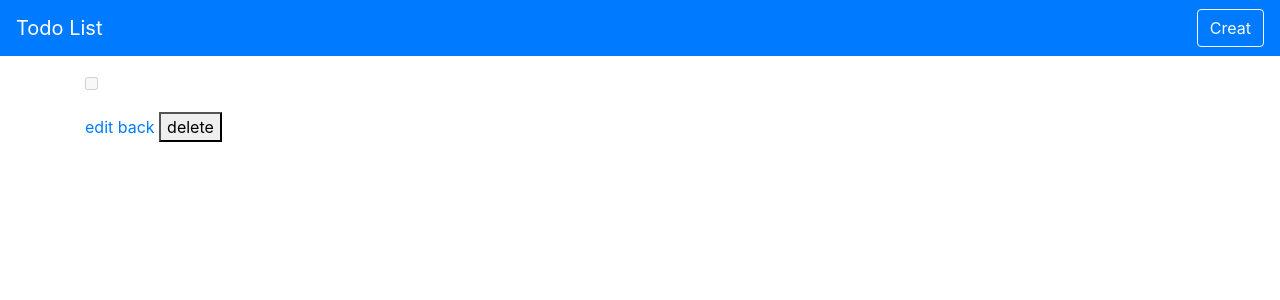
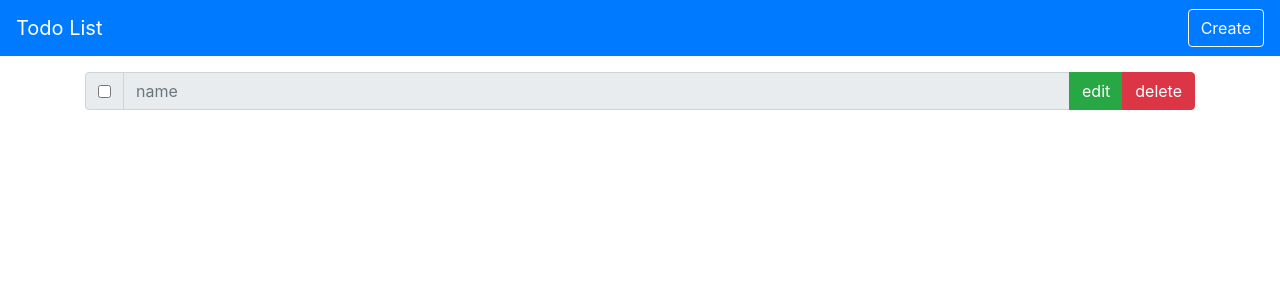
Before and after one commit to Chao69/Todo-List, a Node server app: page /todos/600000000000000000000001 in a window 1280 px wide. Shown: the top 300 px of the page. Run offline with Node 20, Linux system fonts and the light colour scheme; data that the repository does not hold is empty; some libraries are stand-ins or nearby versions.

Commit message:
feat: modify edit page/detail page ui

```diff
--- a/routes/modules/todos.js
+++ b/routes/modules/todos.js
@@ -3,7 +3,7 @@ const router = express.Router()
 const Todo = require('../../models/todo')
 
 // create new todo
-router.get('/todos/new', (req, res) => {
+router.get('/new', (req, res) => {
   // link to create page
   return res.render('new')
 })
--- a/views/detail.hbs
+++ b/views/detail.hbs
@@ -1,9 +1,15 @@
-<p>
-  <input type="checkbox" name="isDone" {{#if todo.isDone}} checked {{/if}} disabled>
-  {{ todo.name }}
-</p>
-<a href="/todos/{{ todo._id }}/edit">edit</a>
-<a href="/">back</a>
-<form action="/todos/{{ todo._id }}?_method=DELETE" method="POST" style="display: inline;">
-  <button type="subnit">delete</button>
+<form action="/todos/{{ todo._id }}?_method=PUT" method="POST">
+  <div class="input-group">
+    <div class="input-group-prepend">
+      <div class="input-group-text">
+        <input type="checkbox" name="isDone" {{#if todo.isDone}} checked {{/if}}>
+      </div>
+    </div>
+    <input class="form-control" type="text" placeholder="name" name="name" value="{{ todo.name }}" disabled>
+    <div class="input-group-append">
+      <a class="btn btn-success" href="/todos/{{ todo._id }}/edit">edit</a>
+      <button class="btn btn-danger" type="submit">delete</button>
+    </div>
+  </div>
+  </div>
 </form>
--- a/views/layouts/main.hbs
+++ b/views/layouts/main.hbs
@@ -14,7 +14,7 @@
   <header>
     <nav class="navbar navbar-dark bg-primary justify-content-between">
       <a class="navbar-brand" href="/">Todo List</a>
-      <a class="btn btn-outline-light" href="/views/new.hbs">Creat</a>
+      <a class="btn btn-outline-light" href="/todos/new">Create</a>
     </nav>
   </header>
 
```
Also changed, not shown: views/edit.hbs (+12 -5 lines).
